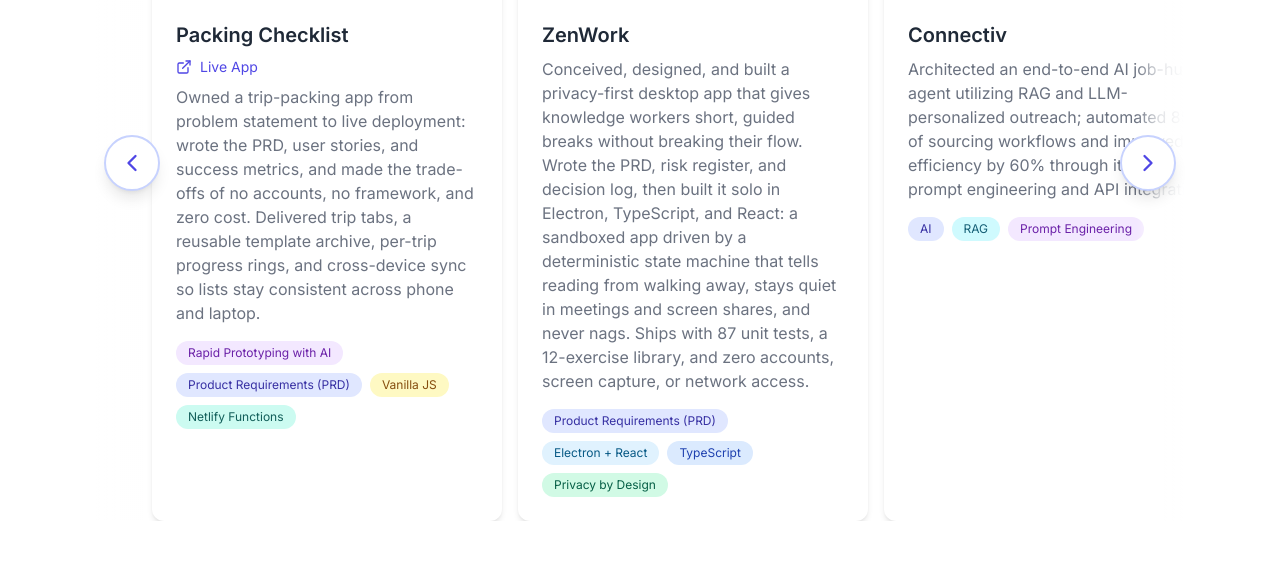
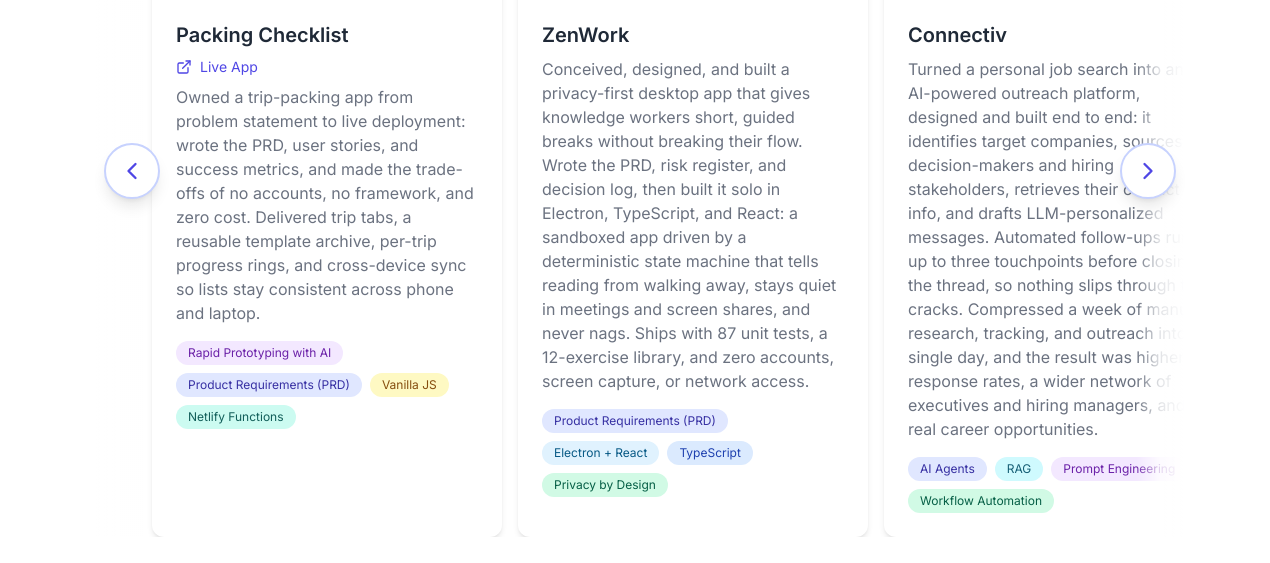
Before and after one commit to muditapachisia/muditapachisia.github.io, a plain HTML site: page index.html in a window 1280 px wide. Shown: the part 1215-1778 px from the top of the page, 0-1270 px from the left. Drawn offline with nearby package versions, Linux system fonts and the light colour scheme.

Commit message:
Update Connectiv project card blurb and tags
Co-Authored-By: Claude Sonnet 5.5 <noreply@anthropic.com>
Claude-Session: https://claude.ai/code/session_01ANE2peb7RifBtKKwxkaiP9

```diff
--- a/index.html
+++ b/index.html
@@ -168,11 +168,12 @@
                         </div>
                         <div class="p-6">
                             <h3 class="text-xl font-semibold mb-2">Connectiv</h3>
-                            <p class="text-gray-500 mb-4">Architected an end-to-end AI job-hunt agent utilizing RAG and LLM-personalized outreach; automated 85% of sourcing workflows and improved efficiency by 60% through iterative prompt engineering and API integration.</p>
+                            <p class="text-gray-500 mb-4">Turned a personal job search into an AI-powered outreach platform, designed and built end to end: it identifies target companies, sources decision-makers and hiring stakeholders, retrieves their contact info, and drafts LLM-personalized messages. Automated follow-ups run up to three touchpoints before closing the thread, so nothing slips through the cracks. Compressed a week of manual research, tracking, and outreach into a single day, and the result was higher response rates, a wider network of executives and hiring managers, and real career opportunities.</p>
                             <div class="flex flex-wrap gap-2">
-                                <span class="bg-indigo-100 text-indigo-800 text-xs px-3 py-1 rounded-full">AI</span>
+                                <span class="bg-indigo-100 text-indigo-800 text-xs px-3 py-1 rounded-full">AI Agents</span>
                                 <span class="bg-cyan-100 text-cyan-800 text-xs px-3 py-1 rounded-full">RAG</span>
                                 <span class="bg-purple-100 text-purple-800 text-xs px-3 py-1 rounded-full">Prompt Engineering</span>
+                                <span class="bg-emerald-100 text-emerald-800 text-xs px-3 py-1 rounded-full">Workflow Automation</span>
                             </div>
                         </div>
                     </div>
```
